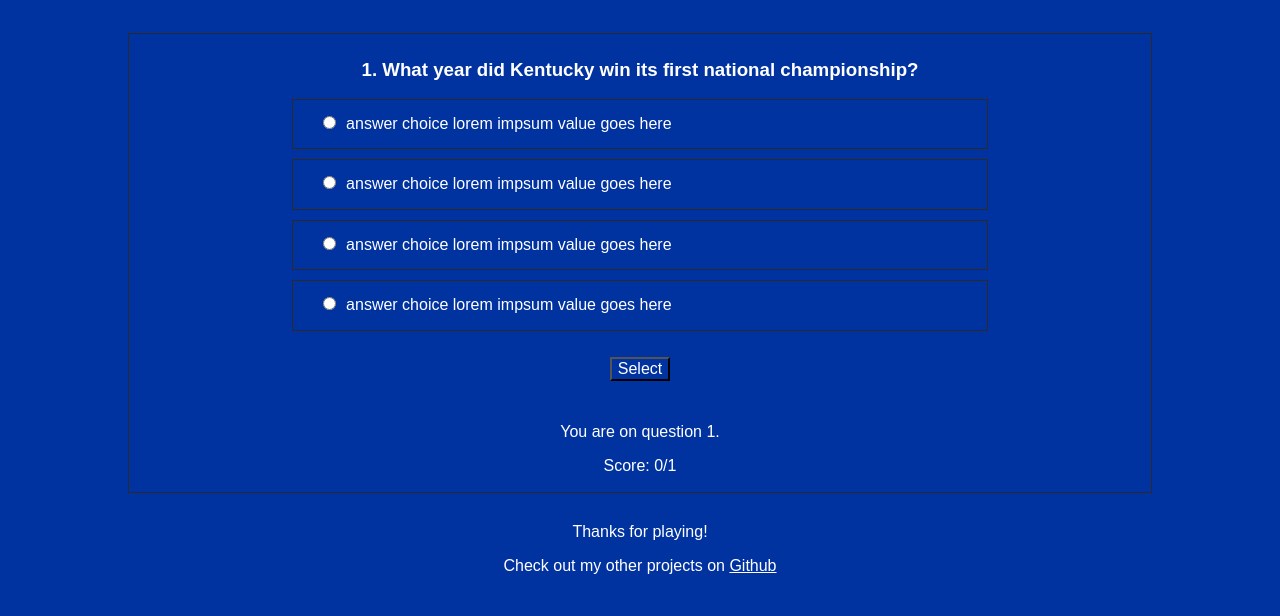
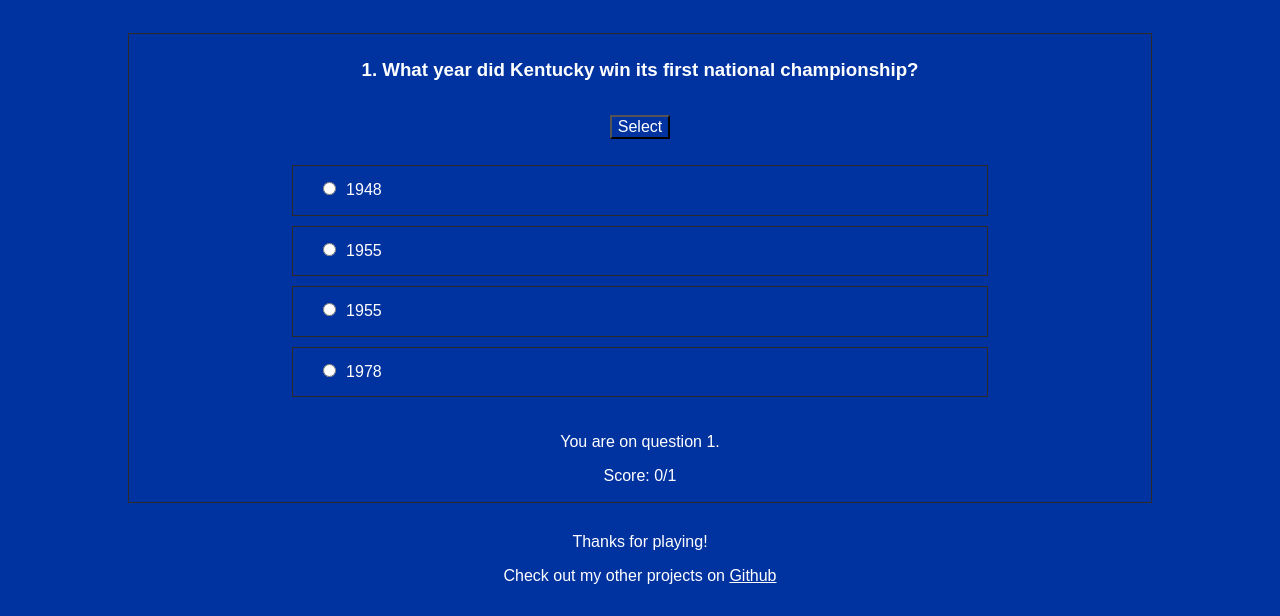
Before and after one commit to srbm/quiz-app, a plain HTML site: page index.html in a window 1280 px wide. Both pictures are taken after a click on the button "Tip Off". Shown: the part 189-805 px from the top of the page. Drawn offline with nearby package versions, Linux system fonts and the light colour scheme; files that its build step writes are made by us from their sources; a web font is replaced by a local one.

Commit message:
display answers function

```diff
--- a/index.html
+++ b/index.html
@@ -25,12 +25,12 @@
             </section>
             <section role="form" class="quiz">
                 <form action="#" method="POST">
-                    <fieldset>
+                    <fieldset class="choices">
                         <h3 class="question-number"></h3>
+                        <!-- <label><input type="radio" name="choice" value="answer choice lorem impsum value goes here" required>answer choice lorem impsum value goes here</label>
                         <label><input type="radio" name="choice" value="answer choice lorem impsum value goes here" required>answer choice lorem impsum value goes here</label>
                         <label><input type="radio" name="choice" value="answer choice lorem impsum value goes here" required>answer choice lorem impsum value goes here</label>
-                        <label><input type="radio" name="choice" value="answer choice lorem impsum value goes here" required>answer choice lorem impsum value goes here</label>
-                        <label><input type="radio" name="choice" value="answer choice lorem impsum value goes here" required>answer choice lorem impsum value goes here</label>
+                        <label><input type="radio" name="choice" value="answer choice lorem impsum value goes here" required>answer choice lorem impsum value goes here</label> -->
                         <button type="submit">Select</button>
                     </fieldset>
                 </form>
--- a/index.js
+++ b/index.js
@@ -21,6 +21,15 @@ function displayQuestion(questionIndex) {
     console.log(`displayQuestion ran`);
     $('.question-number').text(`${questionIndex+1}. ${questionsAnswers[questionIndex].question}`)
 }
+function displayAnswers(questionIndex) {
+    console.log(`displayAnswers ran`);
+    const choices = [];
+    const answersObj = questionsAnswers[questionIndex].answers;
+    for (const answer in answersObj) {
+        choices.push(`<label><input type="radio" name="choice" value="${answersObj[answer]}" required>${answersObj[answer]}</label>`);
+    }
+    $('.choices').append(choices);
+}
 
 
 
@@ -37,6 +46,7 @@ function handleQuizAppFuncions() {
     hideSections();
     handleButtonClick();
     displayQuestion(0);
+    displayAnswers(0);
 }
 
 $(handleQuizAppFuncions())
```
